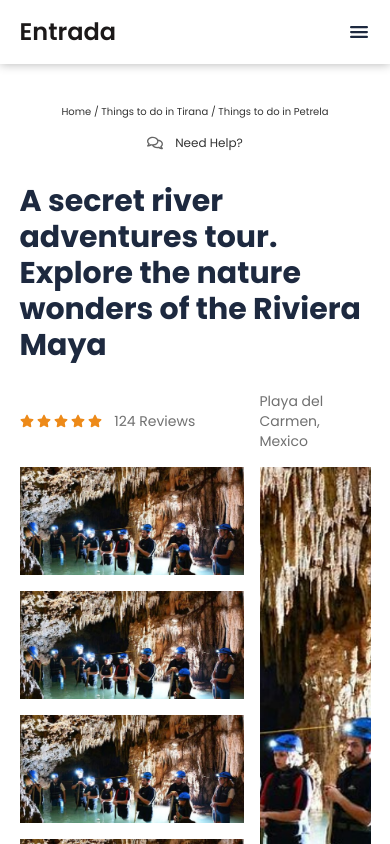
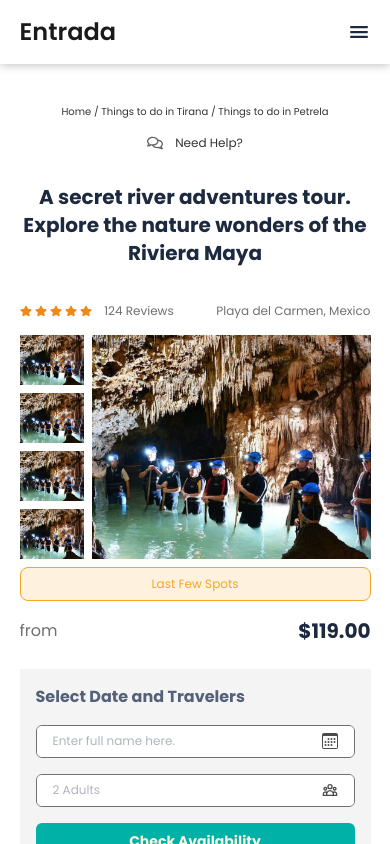
Before and after one commit to abdullahmehboob20s/Entrada-web, a Next.js app: page /activity in a window 390 px wide. Shown: the top 844 px of the page. Built offline with nearby package versions, Linux system fonts and the light colour scheme.

Commit message:
All pages done for desktop and mobile

```diff
--- a/components/Activity/PlaceReviews.tsx
+++ b/components/Activity/PlaceReviews.tsx
@@ -33,7 +33,7 @@ function PlaceReviews() {
           />
         </div>
       </div>
-      <p className="activity-text mb-12">128 Reviews</p>
+      <p className="activity-text mb-5 md:mb-12">128 Reviews</p>
 
       <div className="mb-100px">
         <TotalReviews />
--- a/components/Activity/PlanDetails.tsx
+++ b/components/Activity/PlanDetails.tsx
@@ -6,8 +6,8 @@ import { HiOutlineUserGroup } from "react-icons/hi";
 
 function PlanDetails() {
   return (
-    <div className="grid grid-cols-[14rem_1fr] grid-rows-[30rem_auto] xl:grid-rows-none xl:grid-cols-[14rem_1fr_.6fr] gap-4">
-      <div className="gap-4 grid grid-rows-4">
+    <div className="grid grid-cols-[4rem_1fr] sm:grid-cols-[8rem_1fr] lg:grid-cols-[14rem_1fr] grid-rows-[14rem_auto] sm:grid-rows-[26rem_auto] lg:grid-rows-[30rem_auto] xl:grid-rows-none xl:grid-cols-[14rem_1fr_.6fr] gap-2 sm:gap-4">
+      <div className="gap-2 sm:gap-4 grid grid-rows-4">
         <div className="relative">
           <Image
             src="/images/plan-img.png"
@@ -51,19 +51,21 @@ function PlanDetails() {
         />
       </div>
       <div className="col-span-2 xl:col-span-1">
-        <div className="-text-yellow -bg-yellow-200 rounded-lg w-full p-2 text-center border-[1px] -border-yellow text-sm mb-4">
+        <div className="-text-yellow -bg-yellow-200 rounded-lg w-full p-2 text-center border-[1px] -border-yellow text-xs sm:text-sm mb-4">
           Last Few Spots
         </div>
 
-        <div className="mb-8">
-          <p className="-text-gray text-xl font-normal text-right">from</p>
-          <p className="text-3xl font-bold -text-blue-300 text-right">
+        <div className="mb-6 sm:mb-8 flex flex-row items-center justify-between sm:flex-col sm:justify-start sm:items-end">
+          <p className="-text-gray text-base sm:text-lg xl:text-xl font-normal text-right">
+            from
+          </p>
+          <p className="text-xl sm:text-2xl xl:text-3xl font-bold -text-blue-300 text-right">
             $119.00
           </p>
         </div>
 
         <div className="bg-[#F4F4F4] py-4 px-4 mb-4">
-          <h4 className="text-lg xl:text-xl font-bold -text-blue mb-4">
+          <h4 className="text-base md:text-lg xl:text-xl font-bold -text-blue mb-4">
             Select Date and Travelers
           </h4>
 
@@ -71,13 +73,13 @@ function PlanDetails() {
             <LabelAndInput
               placeholder="Enter full name here."
               Icon={() => (
-                <BsCalendar3 className="text-black opacity-70 text-xl absolute top-1/2 -translate-y-1/2 right-4" />
+                <BsCalendar3 className="text-black opacity-70 text-base sm:text-xl absolute top-1/2 -translate-y-1/2 right-4" />
               )}
             />
             <LabelAndInput
               placeholder="2 Adults"
               Icon={() => (
-                <HiOutlineUserGroup className="text-black opacity-70 text-xl absolute top-1/2 -translate-y-1/2 right-4" />
+                <HiOutlineUserGroup className="text-black opacity-70 text-base sm:text-xl absolute top-1/2 -translate-y-1/2 right-4" />
               )}
             />
 
--- a/components/Activity/Ranking.tsx
+++ b/components/Activity/Ranking.tsx
@@ -3,19 +3,21 @@ import { FaStar } from "react-icons/fa";
 
 function Ranking() {
   return (
-    <div className="grid grid-cols-[14rem_1fr] gap-4">
-      <div className="flex items-center space-x-3">
+    <div className="flex flex-wrap -mx-2 sm:mx-0 items-center justify-between lg:justify-start lg:grid lg:grid-cols-[14rem_1fr] lg:gap-4">
+      <div className="flex items-center space-x-3 m-2 sm:m-0">
         <div className="flex items-center space-x-[.2rem]">
-          <FaStar color="#ED8A19" className="text-sm xl:text-base" />
-          <FaStar color="#ED8A19" className="text-sm xl:text-base" />
-          <FaStar color="#ED8A19" className="text-sm xl:text-base" />
-          <FaStar color="#ED8A19" className="text-sm xl:text-base" />
-          <FaStar color="#ED8A19" className="text-sm xl:text-base" />
+          <FaStar color="#ED8A19" className="text-xs sm:text-sm xl:text-base" />
+          <FaStar color="#ED8A19" className="text-xs sm:text-sm xl:text-base" />
+          <FaStar color="#ED8A19" className="text-xs sm:text-sm xl:text-base" />
+          <FaStar color="#ED8A19" className="text-xs sm:text-sm xl:text-base" />
+          <FaStar color="#ED8A19" className="text-xs sm:text-sm xl:text-base" />
         </div>
-        <p className="text-sm xl:text-base -text-gray">124 Reviews</p>
+        <p className="text-xs sm:text-sm xl:text-base -text-gray">
+          124 Reviews
+        </p>
       </div>
-      <div>
-        <p className="text-sm xl:text-base -text-gray">
+      <div className="m-2 sm:m-0">
+        <p className="text-xs sm:text-sm xl:text-base -text-gray">
           Playa del Carmen, Mexico
         </p>
       </div>
--- a/components/Activity/ResponseCard.tsx
+++ b/components/Activity/ResponseCard.tsx
@@ -4,9 +4,9 @@ import { GoCommentDiscussion } from "react-icons/go";
 function ResponseCard() {
   return (
     <div>
-      <div className="flex items-center space-x-4 mb-3">
-        <GoCommentDiscussion className="text-2xl -text-blue" />
-        <h5 className="text-base -text-blue font-bold">
+      <div className="flex items-center space-x-3 sm:space-x-4 mb-3">
+        <GoCommentDiscussion className="text-lg sm:text-xl xl:text-2xl -text-blue" />
+        <h5 className="text-sm sm:text-base -text-blue font-bold">
           Response from Host, Jul 2022
         </h5>
       </div>
--- a/components/Activity/ReviewBar.tsx
+++ b/components/Activity/ReviewBar.tsx
@@ -9,15 +9,17 @@ interface Props {
 function ReviewBar(props: Props) {
   return (
     <div className="flex items-center space-x-4">
-      <h4 className="min-w-[4em] text-xl -text-blue font-bold">
+      <h4 className="min-w-[4em] text-sm md:text-base xl:text-xl -text-blue font-bold">
         {props.stars}
       </h4>
       <div
-        className={`h-2 ${
+        className={`h-[6px] ${
           props.isFull ? "-bg-green" : "-bg-gray"
         } rounded-full flex-1`}
       ></div>
-      <h4 className="text-xl -text-blue font-bold">{props.strength}</h4>
+      <h4 className="text-sm md:text-base xl:text-xl -text-blue font-bold">
+        {props.strength}
+      </h4>
     </div>
   );
 }
--- a/components/Activity/TotalReviews.tsx
+++ b/components/Activity/TotalReviews.tsx
@@ -4,7 +4,7 @@ import ReviewBar from "./ReviewBar";
 function TotalReviews() {
   return (
     <div>
-      <p className="activity-text mb-12">
+      <p className="activity-text mb-8 md:mb-12">
         Total review count and overall rating based on Outdoor.al and
         Tripadvisor reviews
       </p>
--- a/components/LabelAndInput.tsx
+++ b/components/LabelAndInput.tsx
@@ -10,12 +10,14 @@ function LabelAndInput({ label, placeholder, Icon }: Props) {
   return (
     <div>
       {label ? (
-        <h4 className="text-lg font-bold -text-blue-300 mb-2">{label}</h4>
+        <h4 className="text-sm md:text-base xl:text-lg font-bold -text-blue-300 mb-2">
+          {label}
+        </h4>
       ) : null}
       <div className="relative bg-white rounded-md overflow-hidden border-[1px] border-[#707070]">
         <input
           placeholder={placeholder}
-          className="text-sm text-black opacity-80 w-full h-full py-[0.6rem] xl:py-3 px-4 bbg-white outline-none"
+          className="text-xs sm:text-sm text-black opacity-80 w-full h-full py-[0.4rem] sm:py-[0.6rem] xl:py-3 px-4 bg-white outline-none"
         />
 
         {Icon && <Icon />}
--- a/layouts/Activity/Place.tsx
+++ b/layouts/Activity/Place.tsx
@@ -7,7 +7,7 @@ function Place() {
   return (
     <div>
       <div className="container">
-        <div className="mb-4">
+        <div className="mb-2 sm:mb-4">
           <Ranking />
         </div>
         <div className="mb-10">
--- a/layouts/Navbar.tsx
+++ b/layouts/Navbar.tsx
@@ -52,21 +52,21 @@ function Navbar({ wrapperClassName, textColor = "-text-black" }: Props) {
             <div className="flex flex-col space-y-4 md:space-y-0 md:flex-row md:items-center md:space-x-10">
               <Link href="/destination">
                 <a
-                  className={`w-fit text-base md:text-sm 2xl:text-xl font-medium ${textColor}`}
+                  className={`w-fit text-base md:text-sm 2xl:text-xl font-medium text-white md:${textColor}`}
                 >
                   Destination
                 </a>
               </Link>
               <Link href="/">
                 <a
-                  className={`w-fit text-base md:text-sm 2xl:text-xl font-medium ${textColor}`}
+                  className={`w-fit text-base md:text-sm 2xl:text-xl font-medium text-white md:${textColor}`}
                 >
                   Bookings
                 </a>
               </Link>
               <Link href="/activity">
                 <a
-                  className={`w-fit text-base md:text-sm 2xl:text-xl font-medium ${textColor}`}
+                  className={`w-fit text-base md:text-sm 2xl:text-xl font-medium text-white md:${textColor}`}
                 >
                   Activities
                 </a>
@@ -74,7 +74,7 @@ function Navbar({ wrapperClassName, textColor = "-text-black" }: Props) {
             </div>
             <div className="flex flex-col md:flex-row space-y-4 md:space-y-0 md:items-center md:space-x-[24px] lg:space-x-[32px]">
               <button
-                className={`text-sm 2xl:text-xl font-normal bg-white py-2 rounded-md md:bg-transparent md:py-0 ${textColor}`}
+                className={`text-sm 2xl:text-xl font-normal bg-white py-2 rounded-md md:bg-transparent md:py-0 text-black md:${textColor}`}
               >
                 Log in
               </button>
--- a/pages/activity.tsx
+++ b/pages/activity.tsx
@@ -17,7 +17,7 @@ function Activity() {
       </div>
       <div className="mb-7">
         <div className="container">
-          <h1 className="text-3xl xl:text-4xl font-bold -text-blue-300">
+          <h1 className="text-xl sm:text-2xl lg:text-3xl xl:text-4xl font-bold -text-blue-300 text-center sm:text-left">
             A secret river adventures tour. Explore the nature wonders of the
             Riviera Maya
           </h1>
@@ -26,7 +26,7 @@ function Activity() {
       <div className="mb-16">
         <Place />
       </div>
-      <div className="mb-200px">
+      <div className="mb-100px lg:mb-200px">
         <PlaceDetails />
       </div>
       <div className="mb-16 md:mb-150px ">
```
Also changed, not shown: components/Activity/ReservationForm.tsx (+8 -6 lines), components/Activity/ReviewCard.tsx (+14 -12 lines).
